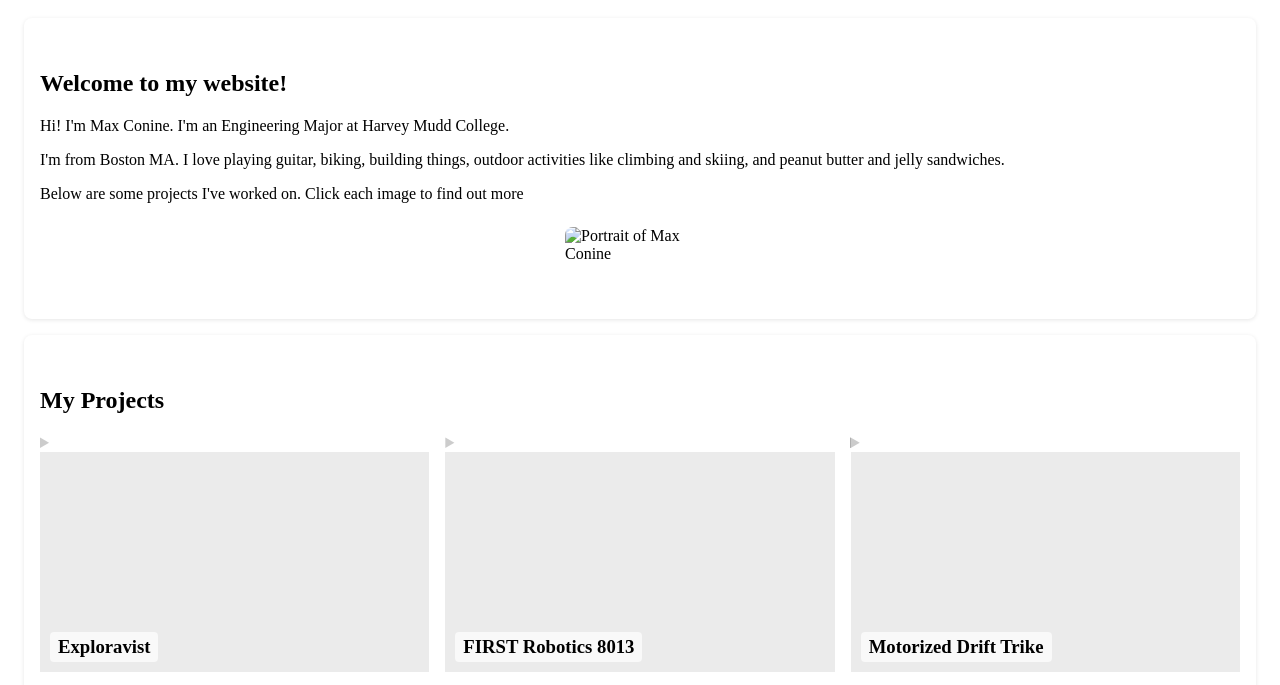
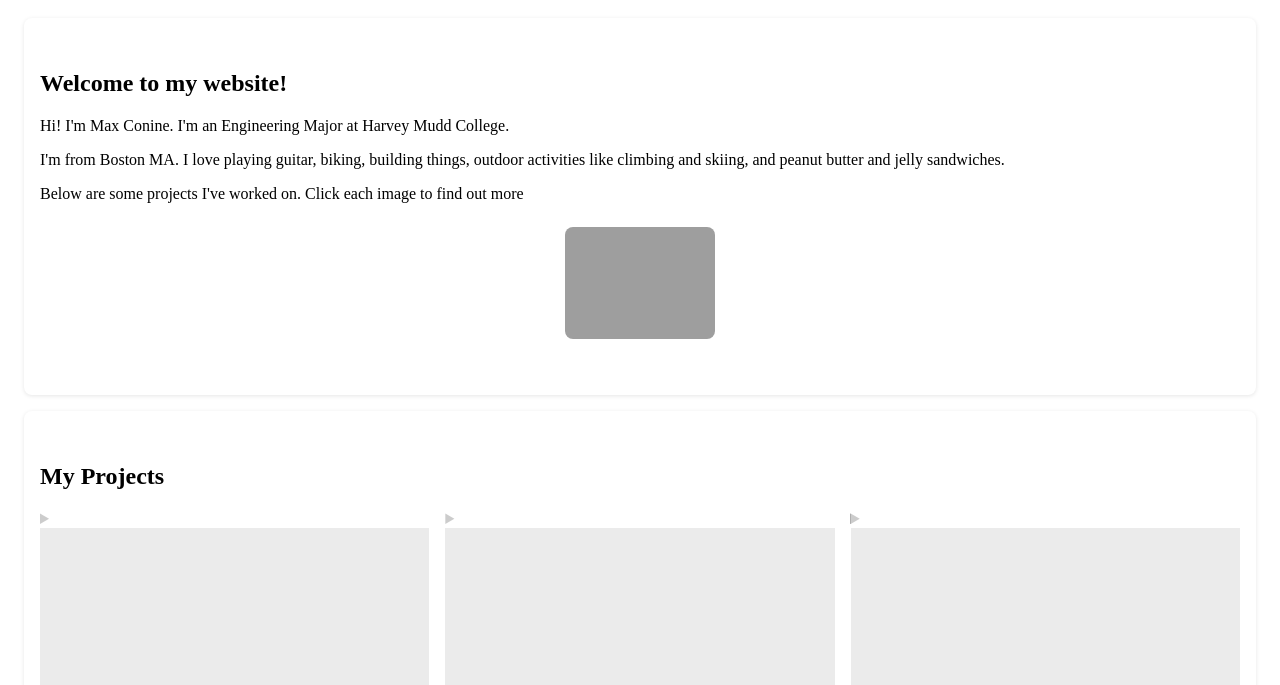
Before and after one commit to maxconine/PersonalWebsite, a plain HTML site: page index.html in a window 1280 px wide. Shown: the part 70-755 px from the top of the page. Drawn offline with Linux system fonts and the light colour scheme; the site is published under a folder, as on GitHub Pages, so addresses that start at the root find nothing.

Commit message:
return back

```diff
--- a/index.html
+++ b/index.html
@@ -36,7 +36,7 @@
         climbing and skiing, and peanut butter and jelly sandwiches. </p>
 
       <p>Below are some projects I've worked on. Click each image to find out more</p>
-      <img src="/PersonalWebsite/self.jpg" alt="Portrait of Max Conine" class="hero-image" />
+      <img src="./self.jpg" alt="Portrait of Max Conine" class="hero-image" />
     </section>
 
     <section id="projects" class="section">
```
